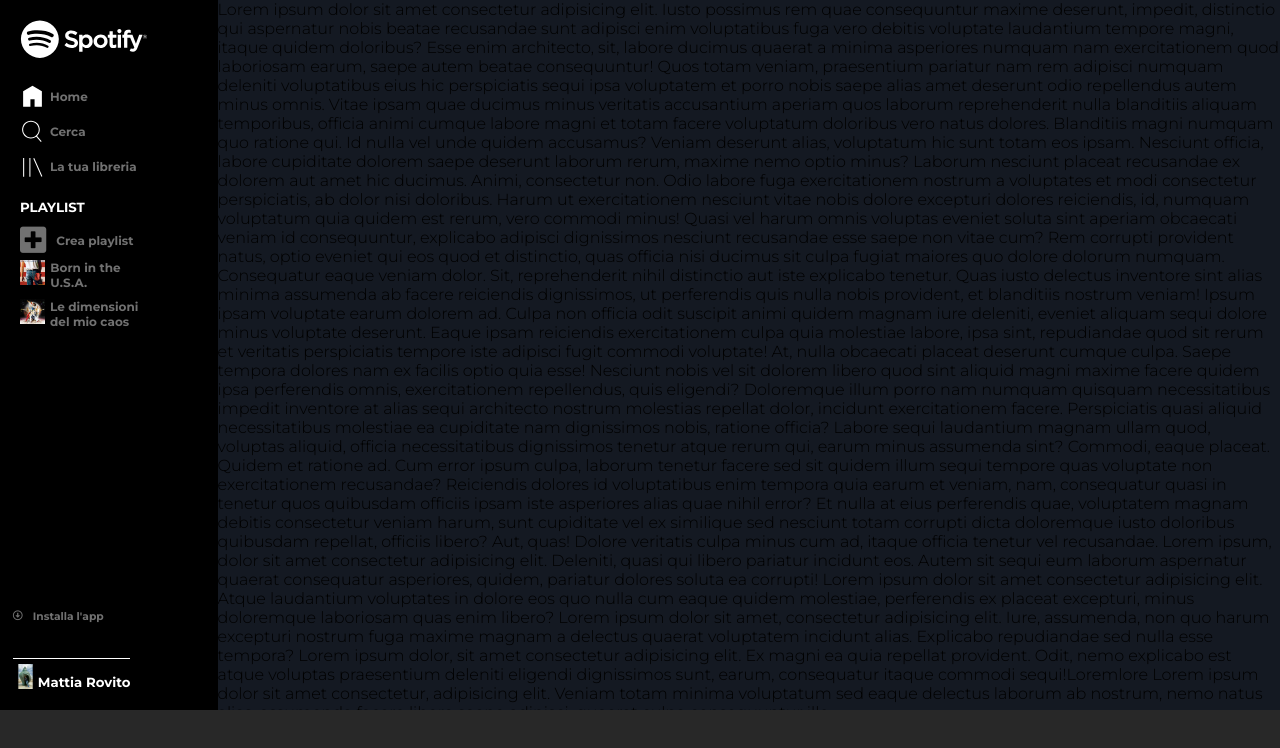
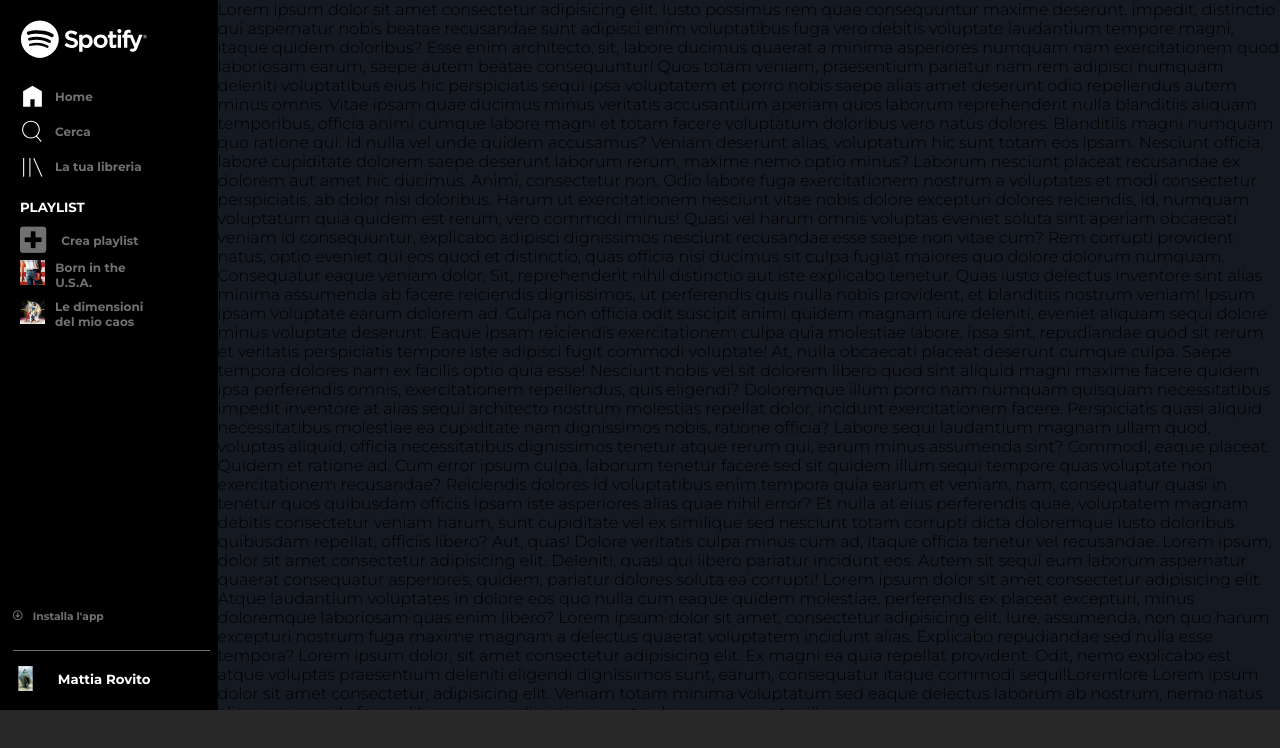
Before and after one commit to MattiaRovito/html-css-spotifyweb, a plain HTML site: page index.html in a window 1280 px wide. Drawn offline with Linux system fonts and the light colour scheme.

Commit message:
modifiche nav

```diff
--- a/css/style.css
+++ b/css/style.css
@@ -86,7 +86,7 @@ span
     font-size: 12px;
     font-weight: bold;
     align-self: center;
-    margin-left: 5px;
+    margin-left: 10px;
 }
 
 
@@ -96,16 +96,23 @@ span
     margin-right: 5px;
 }
 
-.box-playlist
+.box-playlist h5
 {
-
+    margin: 20px 60px 0px 20px;
 }
 
 .box a i
 {
     margin-right: 10px;
+}
 
+
+#img
+{
+    margin-top: 10px;
 }
+
+
 
 .position
 {
@@ -127,7 +134,7 @@ span
     bottom: 0%;
     left: 1%;
     display: flex;
-    border-top: 1px solid white;
+    border-top: 1px solid #717171;
 }
 
 
--- a/index.html
+++ b/index.html
@@ -41,19 +41,25 @@
                     <h5>PLAYLIST</h5>
                     <a href="#">
                         <div class="box">
-                            <div class="box-playlist"><i class="fas fa-plus-square"></i></div>
+                            <div class="box-playlist">
+                                <i class="fas fa-plus-square"></i>
+                            </div>
                             <span>Crea playlist</span>
                         </div>
                     </a>
                     <a href="#">
                         <div class="box">
-                            <div class="box-playlist"><img src="img/bruce.jpg" alt="Born in the U.S.A."></div>
+                            <div class="box-playlist">
+                                <img src="img/bruce.jpg" alt="Born in the U.S.A.">
+                            </div>
                             <span>Born in the U.S.A.</span>
                         </div>
                     </a>
                     <a href="#">
                         <div class="box">
-                            <div class="box-playlist"><img src="img/caos.jpg" alt="Le dimensioni del mio caos"></div>
+                            <div class="box-playlist">
+                                <img src="img/caos.jpg" alt="Le dimensioni del mio caos">
+                            </div>
                             <span>Le dimensioni del mio caos</span>
                         </div>
                     </a>
@@ -67,7 +73,9 @@
                         </div>
                         <a href="#">
                             <div class="box-playlist position-pic">
-                                <div><img src="img/pic-personale.jpg" alt="Mattia"></div>
+                                <div id="img">
+                                    <img src="img/pic-personale.jpg" alt="Mattia">
+                                </div>
                                 <h5>Mattia Rovito</h5>
                             </div>
                         </a>
```
